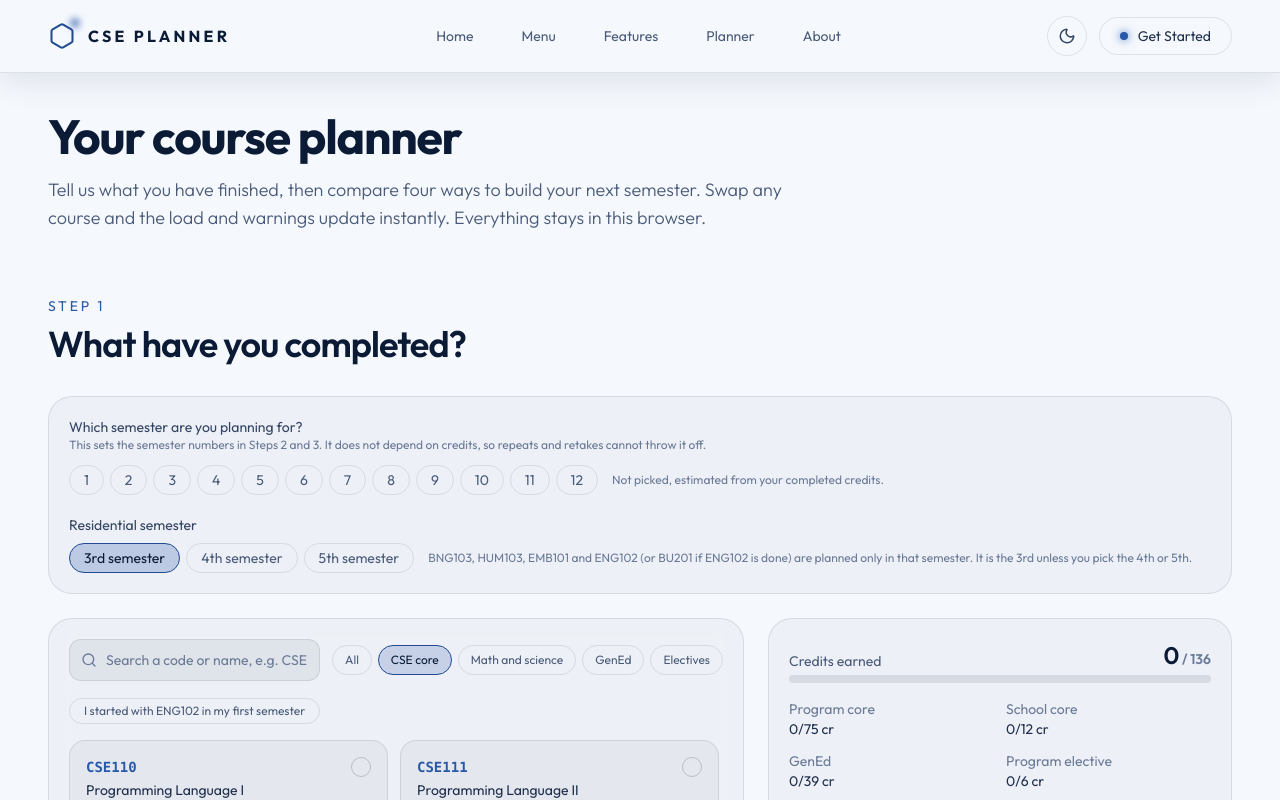
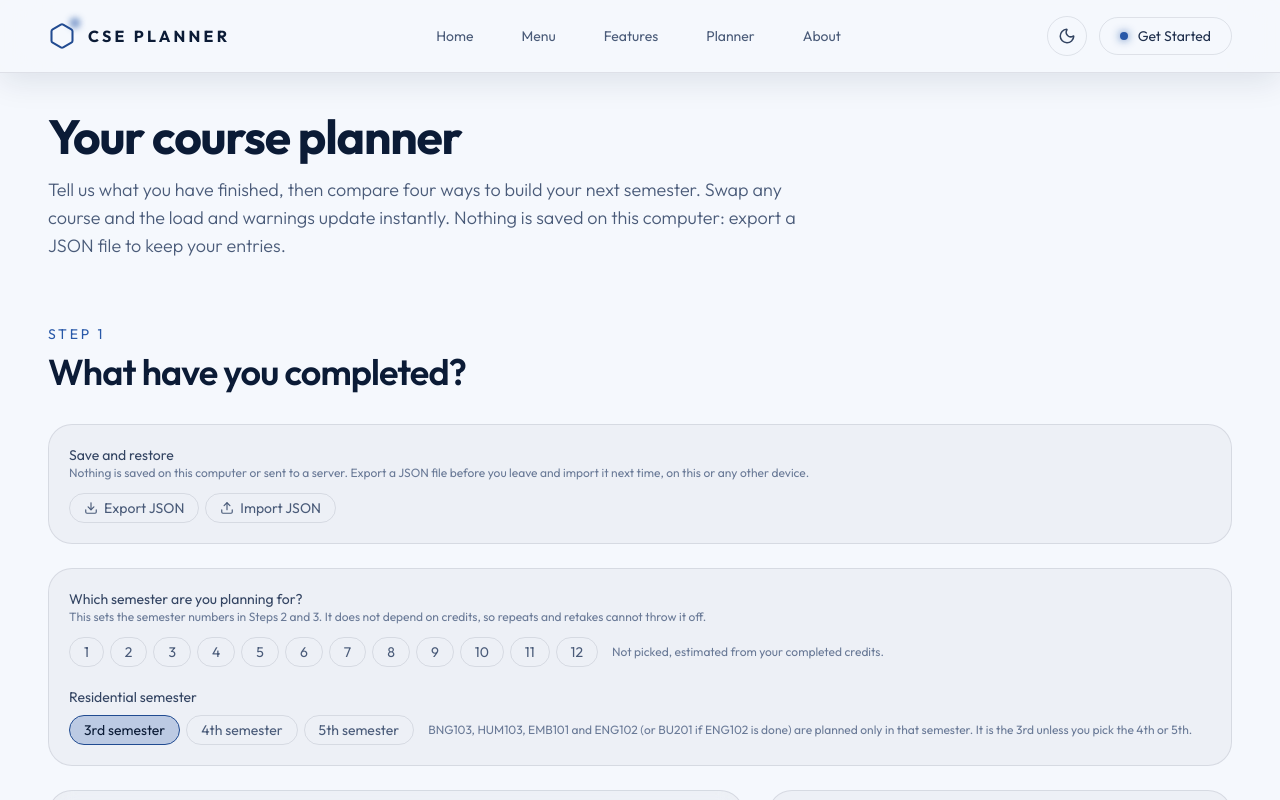
Before and after one commit to a-nayem/BRACU-CP, a Next.js app: page /planner in a window 1280 px wide. Shown: the top 800 px of the page. Built offline with nearby package versions, Linux system fonts and the light colour scheme.

Commit message:
Add files via upload

```diff
--- a/components/planner/PlannerApp.js
+++ b/components/planner/PlannerApp.js
@@ -1,9 +1,10 @@
 "use client";
-import { useMemo } from "react";
-import { Check } from "lucide-react";
+import { useMemo, useState } from "react";
+import { Check, Download, Upload } from "lucide-react";
 import { usePlannerState } from "@/lib/store";
 import { cgpa, progress } from "@/lib/engine";
 import { COURSES } from "@/lib/data";
+import { makeBackup, parseBackup } from "@/lib/backup";
 import CoursePicker from "./CoursePicker";
 import PlanView from "./PlanView";
 import Roadmap from "./Roadmap";
@@ -12,6 +13,49 @@ import Roadmap from "./Roadmap";
 const PILL = "inline-flex items-center gap-1.5 rounded-full border px-3.5 py-1 text-sm transition-colors focus:outline-none focus-visible:ring-2 focus-visible:ring-brand-400";
 const PILL_ON = "border-brand-400 bg-brand-500/25 text-white";
 const PILL_OFF = "border-white/10 text-gray-400 hover:border-brand-400/50 hover:text-white";
+
+// Save and restore: nothing is saved automatically. The student exports a JSON file and imports it on their next visit or on another device.
+function BackupBar({ state, replace }) {
+  const [note, setNote] = useState(null); // { ok, text }
+  const exportJson = () => {
+    const a = document.createElement("a");
+    a.href = URL.createObjectURL(new Blob([makeBackup(state)], { type: "application/json" }));
+    a.download = `bracu-planner-${new Date().toISOString().slice(0, 10)}.json`;
+    document.body.appendChild(a); a.click(); a.remove();
+    setTimeout(() => URL.revokeObjectURL(a.href), 1000);
+    setNote({ ok: true, text: "Backup downloaded. Import it on another device to continue there." });
+  };
+  const onFile = (e) => {
+    const f = e.target.files && e.target.files[0];
+    e.target.value = "";
+    if (!f) return;
+    const rd = new FileReader();
+    rd.onload = () => {
+      const r = parseBackup(String(rd.result));
+      if (!r.ok) return setNote({ ok: false, text: r.error });
+      if (!confirm("Replace what is on screen with this backup?")) return;
+      replace(r.state);
+      setNote({ ok: true, text: `Imported ${r.summary.courses} completed ${r.summary.courses === 1 ? "course" : "courses"}, ${r.summary.grades} ${r.summary.grades === 1 ? "grade" : "grades"} and ${r.summary.retakes} ${r.summary.retakes === 1 ? "retake" : "retakes"}.` });
+    };
+    rd.onerror = () => setNote({ ok: false, text: "That file could not be read." });
+    rd.readAsText(f);
+  };
+  const btn = `${PILL} ${PILL_OFF}`;
+  return (
+    <div className="mb-6 rounded-3xl border border-white/10 bg-white/[0.03] p-5">
+      <p className="text-sm text-gray-300">Save and restore</p>
+      <p className="mb-3 text-xs text-gray-500">Nothing is saved on this computer or sent to a server. Export a JSON file before you leave and import it next time, on this or any other device.</p>
+      <div className="flex flex-wrap items-center gap-1.5">
+        <button type="button" onClick={exportJson} className={btn}><Download className="h-3.5 w-3.5" aria-hidden="true" />Export JSON</button>
+        <label className={`${btn} cursor-pointer focus-within:ring-2 focus-within:ring-brand-400`} htmlFor="planner-import">
+          <Upload className="h-3.5 w-3.5" aria-hidden="true" />Import JSON
+          <input type="file" accept="application/json,.json" id="planner-import" className="sr-only" onChange={onFile} />
+        </label>
+        {note && <span role="status" className={`pl-2 text-xs ${note.ok ? "text-emerald-300" : "text-red-300"}`}>{note.text}</span>}
+      </div>
+    </div>
+  );
+}
 
 // Start menu: which semester the student is planning and which semester is the residential one (3rd, 4th or 5th, by seat status).
 // The residential semester cannot be picked as the planning semester.
@@ -50,7 +94,7 @@ const Section = ({ id, kicker, title, children }) => (
 );
 
 export default function PlannerApp() {
-  const { state, patch, reset, ready } = usePlannerState();
+  const { state, patch, reset, replace, ready } = usePlannerState();
   const g = useMemo(() => cgpa(state.completed.filter((c) => state.grades[c]).map((c) => ({ code: c, grade: state.grades[c] }))), [state.completed, state.grades]);
   const skill = g.credits ? (g.cgpa - 3.0) * 0.3 : 0;
   // A failed (F) course is not completed: it stays on the plan as a retake. Everything below Step 1 works from the passed courses only.
@@ -72,11 +116,12 @@ export default function PlannerApp() {
         <h1 className="text-4xl font-bold tracking-tight text-white sm:text-5xl">Your course planner</h1>
         <p className="mt-4 text-lg font-light text-gray-400">
           Tell us what you have finished, then compare four ways to build your next semester. Swap any course and the load and warnings update instantly.
-          Everything stays in this browser.
+          Nothing is saved on this computer: export a JSON file to keep your entries.
         </p>
       </header>
 
       <Section id="cgpa" kicker="Step 1" title="What have you completed?">
+        <BackupBar state={state} replace={replace} />
         <SemesterMenu state={state} patch={patch} />
         <CoursePicker state={state} patch={patch} />
       </Section>
@@ -101,7 +146,7 @@ export default function PlannerApp() {
             {state.electives && <Check className="h-3.5 w-3.5" strokeWidth={3} aria-hidden="true" />}
             Include electives
           </button>
-          <button onClick={() => { if (confirm("Clear everything saved in this browser?")) reset(); }} className={`${PILL} border-white/10 text-gray-500 hover:border-red-400/40 hover:text-white`}>Clear saved data</button>
+          <button onClick={() => { if (confirm("Clear everything on screen?")) reset(); }} className={`${PILL} border-white/10 text-gray-500 hover:border-red-400/40 hover:text-white`}>Clear all entries</button>
         </div>
         <p className="-mt-4 mb-6 text-xs text-gray-500">
           4 courses (12 credits) is the normal load. 5 courses (15 credits) need a CGPA of 3.5 or higher and are only allowed from semester 6.
```
